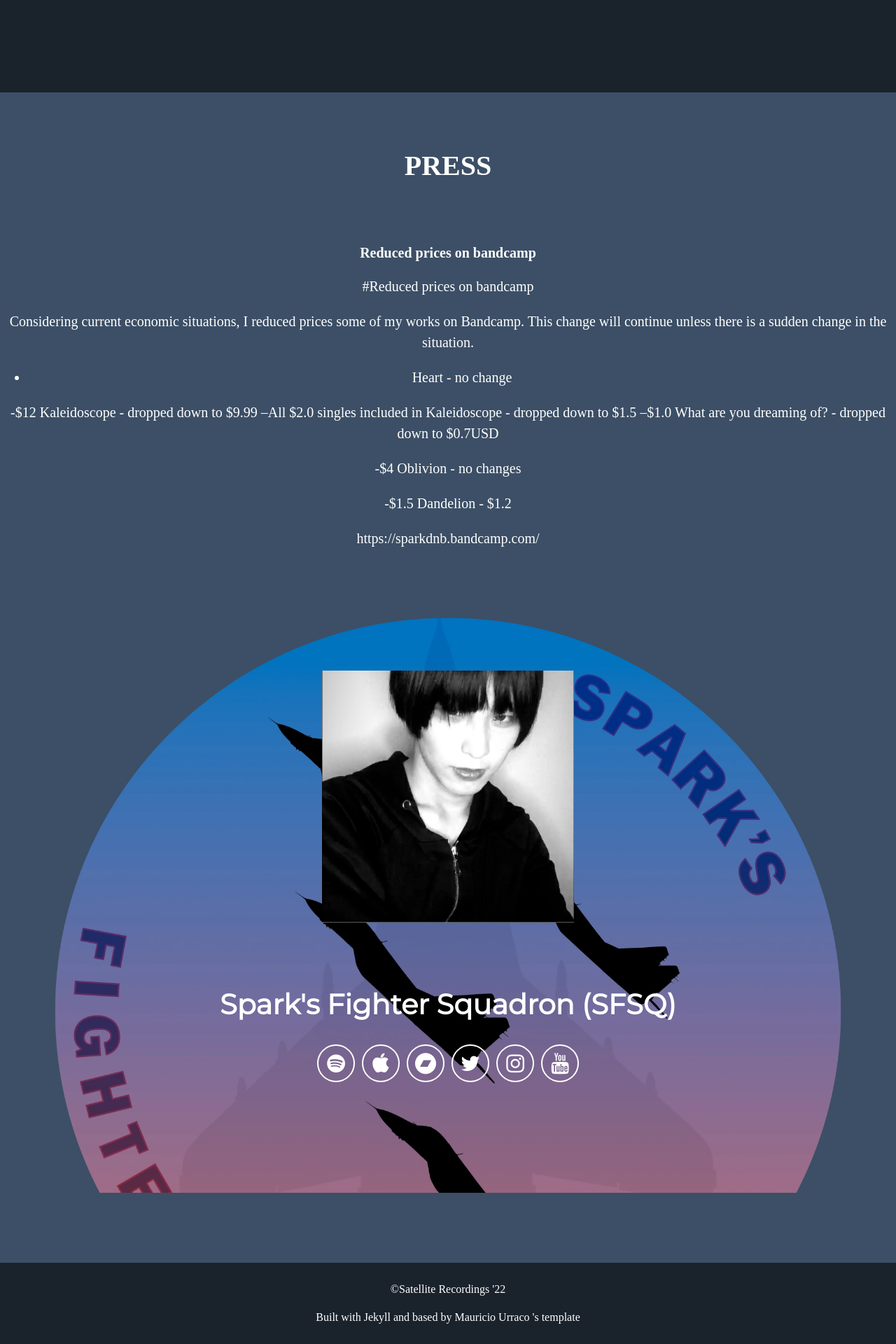
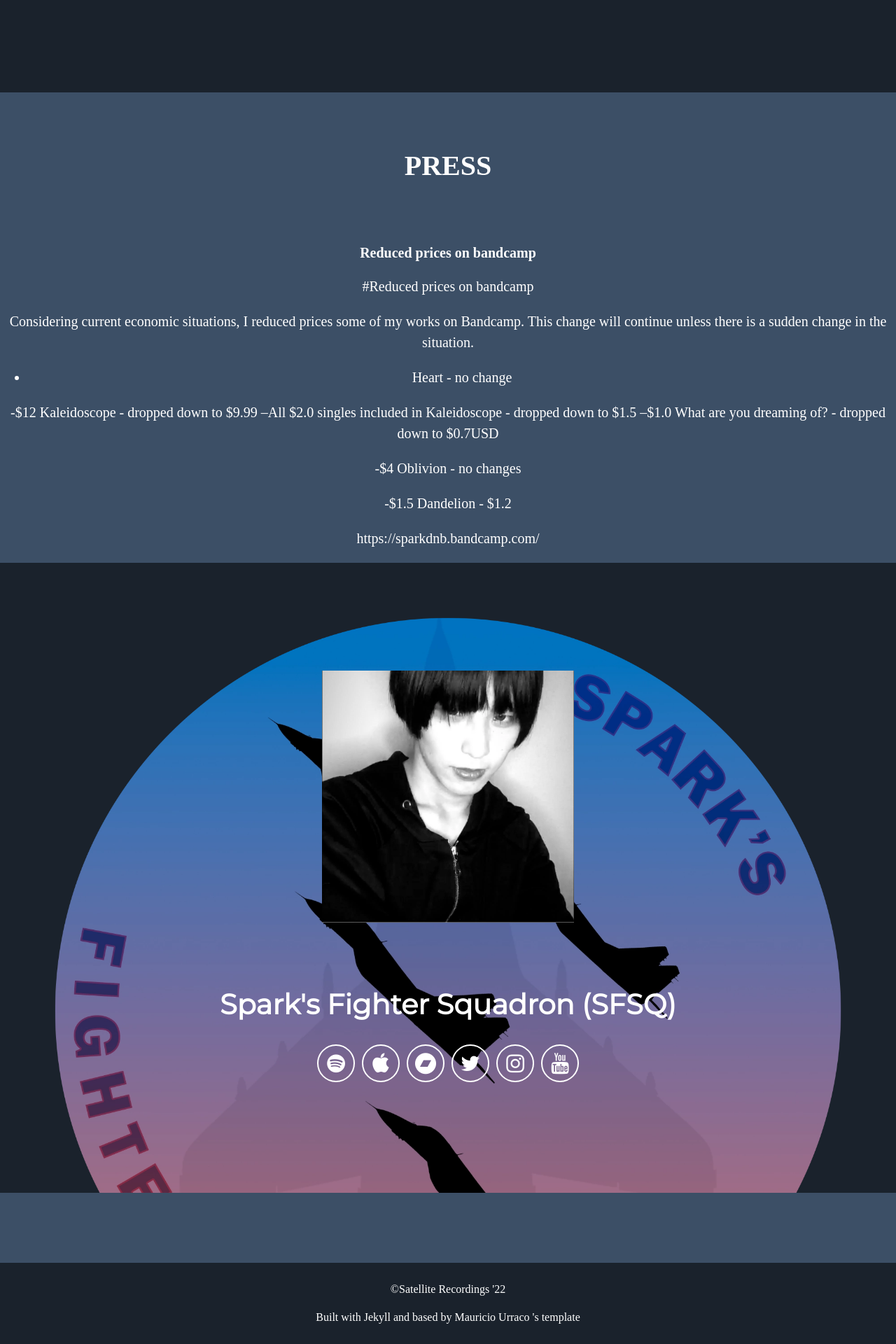
Before and after one commit to satelliterecordings/satelliterecordings.github.io, a Jekyll site: the page built from index.html, in a window 1280 px wide. Shown: the part 2814-4734 px from the top of the page at 70% size. Built offline with Jekyll 4.4.1, drawn with Linux system fonts in a browser that asks for light colours; some web fonts are replaced; grey boxes are pictures that could not be loaded.

Commit message:
Update headerimage.css

```diff
--- a/assets/css/headerimage.css
+++ b/assets/css/headerimage.css
@@ -89,6 +89,7 @@
 }
 
 .ArtistSFSQ {
+  background-color: #1a222c;
   background-image: url("/assets/sfsqlogo21.webp");
   opacity:1.0;
   display:flex;
```
